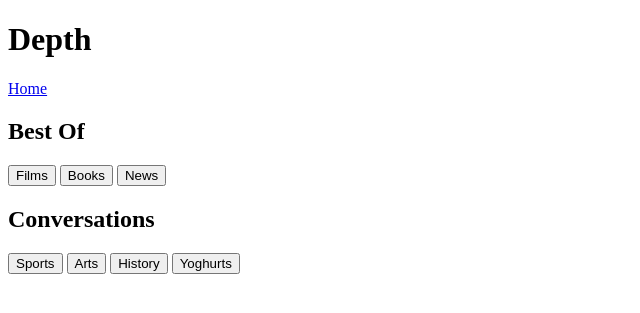
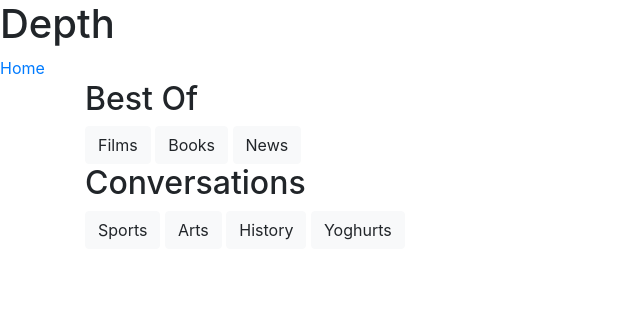
Before and after one commit to jaikipittUNSW/hackathon_depth, a Flask app: page / in a window 1280 px wide. Shown: the top 313 px of the page, without its empty margins (0-640 px from the left). Run offline with Flask 2, Linux system fonts and the light colour scheme; some libraries are stand-ins or nearby versions.

Commit message:
added nicer looking UI to home page

```diff
--- a/templates/base.html
+++ b/templates/base.html
@@ -1,5 +1,7 @@
 <!DOCTYPE html>
 <html lang="en">
+
+<link rel="stylesheet" href="https://stackpath.bootstrapcdn.com/bootstrap/4.3.1/css/bootstrap.min.css" integrity="sha384-ggOyR0iXCbMQv3Xipma34MD+dH/1fQ784/j6cY/iJTQUOhcWr7x9JvoRxT2MZw1T" crossorigin="anonymous">
 
 <head>
     <title>Depth</title>
--- a/templates/home.html
+++ b/templates/home.html
@@ -2,15 +2,17 @@
 {% block body %}
 <html lang="en">
     <body>
+        <div class="container">
             <h2>Best Of</h2>
             {% for category in bestOfCategories%}
-            <a href="{{ url_for('BestOfDetail', subject=category) }}"><button>{{category}}</button></a>
+                <a href="{{ url_for('BestOfDetail', subject=category) }}"><button type="button" class="btn btn-light">{{category}}</button></a>
             {% endfor %}
 
             <h2>Conversations</h2>
             {% for category in categories%}
-            <a href="{{ url_for('ConversationDetail', category=category) }}"><button>{{category}}</button></a>
+                <a href="{{ url_for('ConversationDetail', category=category) }}"><button type="button" class="btn btn-light">{{category}}</button></a>
             {% endfor %}
+        </div>
     </body>
 </html>
 
```
Lines whose indentation alone changed are shown as unchanged.
